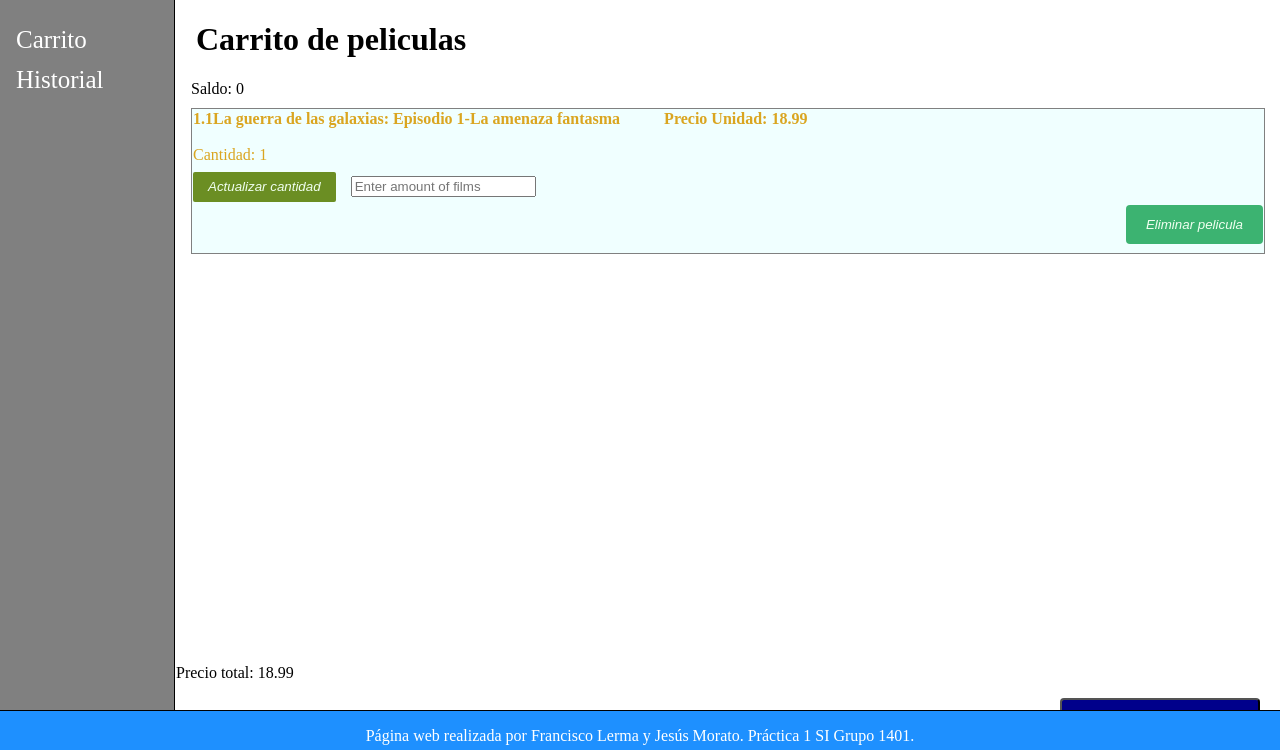
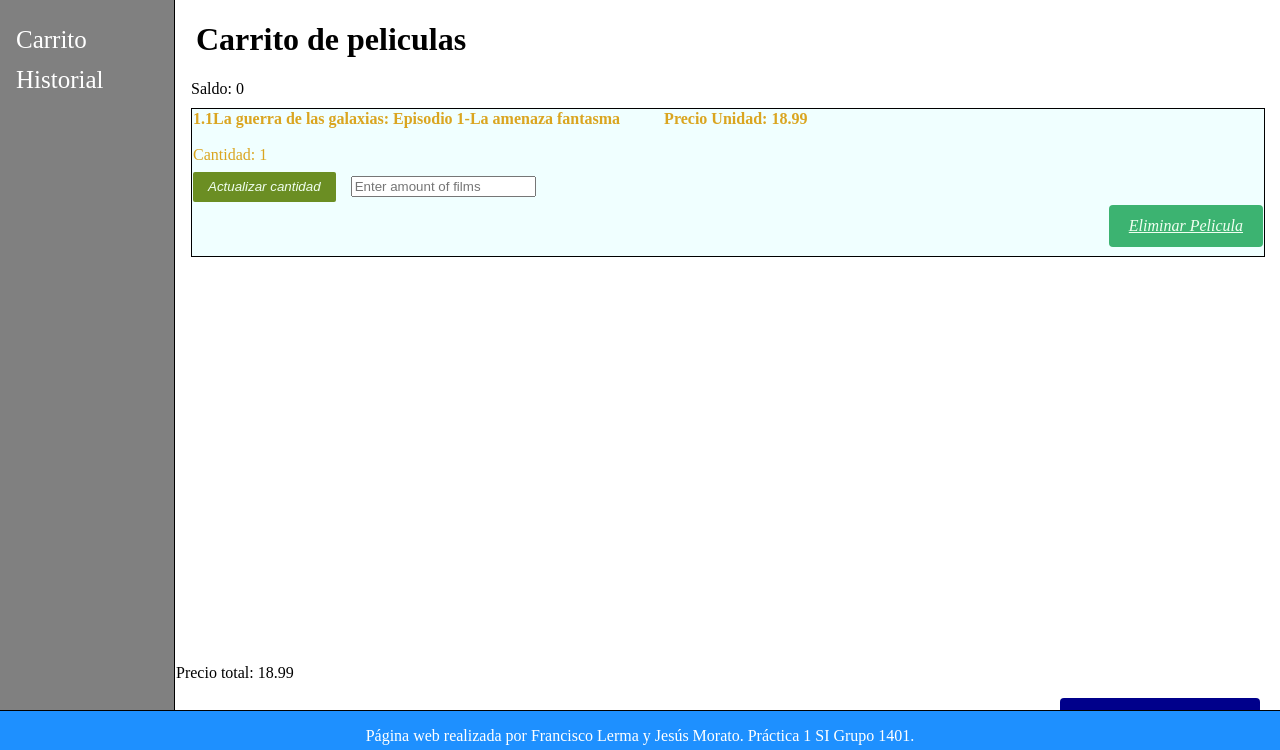
Before and after one commit to FLerma9/Practicas_SI_4_1401, a Flask app: page /add_carrito?id_pelicula=1 in a window 1280 px wide. Shown: the part 50-800 px from the top of the page. Run offline with Flask 2, Linux system fonts and the light colour scheme.

Commit message:
Subido ajaxc y JS, validador html

```diff
--- a/app/routes.py
+++ b/app/routes.py
@@ -412,3 +412,9 @@ def cambiarSaldo(cantidad):
                 line = line.replace(str(session['saldo']), str(saldo))
             sys.stdout.write(line)
         session['saldo'] = saldo
+
+@app.route('/ajaxRandom', methods=['GET', 'POST'])
+def ajaxRandom():
+    numero = random.randint(1, 100);
+    cad = '<h5> Numero de usuarios conectados en este momento: ' + str(numero) + '</h5>'
+    return cad
--- a/app/static/css/estilo.css
+++ b/app/static/css/estilo.css
@@ -47,12 +47,16 @@ body {
   border-right: 1px solid black;
 }
 
-.lateral a {
+.lateral a, .lateral div {
   padding: 6px 8px 6px 16px;
   text-decoration: none;
   font-size: 25px;
   color: white;
   display: block;
+}
+
+.lateral div {
+  font-size: 15px;
 }
 
 .lateral a:hover {
@@ -195,7 +199,7 @@ div.pelicula img:hover {
   width: 50%;
 }
 
-.list-form input[type=submit] {
+.list-form a {
   background-color: darkblue;
   color: honeydew;
   list-style-type: Arial;
@@ -210,11 +214,6 @@ div.pelicula img:hover {
 
 .list-form li{
   margin: 10px;
-}
-
-.list-form input[type=submit]:hover {
-  background-color: slateblue;
-  color: red;
 }
 
 .list-form img {
@@ -238,7 +237,7 @@ div.pelicula img:hover {
     border-collapse: collapse;
 }
 
-#EliminarPel {
+.EliminarPel {
   float: right;
   background-color: mediumseagreen;
   color: honeydew;
@@ -250,7 +249,7 @@ div.pelicula img:hover {
   border-radius: 4px;
 }
 
-#ActCant {
+.ActCant {
   widtituloth: 155px;
   height: 30px;
   float: left;
@@ -264,7 +263,7 @@ div.pelicula img:hover {
   border-radius: 2px;
 }
 
-.carrito_button input[type=submit] {
+.carrito_button a{
   width: 200px;
   height: auto;
   background-color: darkblue;
@@ -275,11 +274,7 @@ div.pelicula img:hover {
   border-radius: 4px;
   float: right;
   margin-right: 20px;
-}
-
-.carrito_button input[type=submit]:hover {
-  background-color: slateblue;
-  color: red;
+  text-align: center;
 }
 
 
@@ -345,3 +340,12 @@ div.pelicula img:hover {
   background-color: red;
   color: white;
 }
+
+.tabla_pedido {
+  border: 1px solid black;
+  border-collapse: collapse;
+}
+
+.tabla_pedido tr{
+  border: 1px solid black;
+}
--- /dev/null
+++ b/app/static/js/ajax.js
@@ -0,0 +1,3 @@
+setInterval(function(){
+    $("#numberUsers").load("/ajaxRandom");
+}, 3000);
--- a/app/templates/base.html
+++ b/app/templates/base.html
@@ -9,7 +9,8 @@
   <script src="https://ajax.googleapis.com/ajax/libs/jquery/3.5.1/jquery.min.js"></script>
   <script src="{{ url_for('static', filename='js/historial-toggle.js') }}"></script>
   <script src="{{ url_for('static', filename='js/password-strength.js') }}"></script>
-  <script type = "text/javascript" src="{{ url_for('static', filename='js/register.js') }}"></script>
+  <script src="{{ url_for('static', filename='js/register.js') }}"></script>
+  <script src="{{ url_for('static', filename='js/ajax.js') }}"></script>
 </head>
 
 <body>
@@ -27,6 +28,7 @@
 <div class="lateral">
   <a href="{{ url_for('carrito') }}">Carrito</a>
   <a href="{{ url_for('historial') }}">Historial</a>
+  <div id="numberUsers"></div>
 </div>
 
 <div class="foot">
--- a/app/templates/carrito.html
+++ b/app/templates/carrito.html
@@ -13,21 +13,21 @@
 
 <div class="div1">
   Saldo: {{saldo}}
-  <table border="1">
+  <table class="tabla_pedido">
     {% for movie in carrito_movies %}
     <tr>
       <td>
-        <strong>1.{{movie.titulo }} &nbsp;&nbsp;&nbsp;&nbsp;&nbsp;&nbsp;&nbsp;&nbsp;&nbsp Precio Unidad: {{movie.precio}}</strong><br><br>
+        <strong>1.{{movie.titulo }} &nbsp;&nbsp;&nbsp;&nbsp;&nbsp;&nbsp;&nbsp;&nbsp;&nbsp; Precio Unidad: {{movie.precio}}</strong><br><br>
         Cantidad: {{movie.cantidad}}
         <br>
         <div class = buttons_carr>
         <form method="post" action="{{url_for('act_carrito', id_pelicula = movie.id)}}">
-            <input name="saldo" type="number" placeholder="Enter amount of films" pattern = "/d+" min="1" step="1">
-            <input name="cant" type="submit" id="ActCant" value="Actualizar cantidad">
+            <input name="saldo" type="number" placeholder="Enter amount of films" min="1" step="1">
+            <input name="cant" type="submit" class="ActCant" value="Actualizar cantidad">
         </form>
         </div>
-      <a href="{{ url_for('remv_carrito', id_pelicula = movie.id) }}">
-          <input type="submit" id="EliminarPel" value="Eliminar pelicula">
+      <a href="{{ url_for('remv_carrito', id_pelicula = movie.id) }}" class="EliminarPel">
+        Eliminar Pelicula
       </a>
       </td>
     </tr>
@@ -38,7 +38,7 @@
 <div class="carrito_button">
   <p>Precio total: {{ precio }}</p>
   <a href="{{ url_for('comp_carrito') }}">
-    <input type="submit" value="Comprar">
+    Comprar
   </a>
   <div>
     {{ mensaje }}
--- a/app/templates/historial.html
+++ b/app/templates/historial.html
@@ -10,7 +10,7 @@
     <h3> Saldo total: {{ saldo }}€ </h3>
     <form action="{{ url_for('add_saldo') }}" method="post" class="historial-form">
       <label for="saldo"><b>Add cash €: </b></label>
-      <input name="saldo" type="number" placeholder="Enter amount in euros" min="0" step="1">
+      <input name="saldo" id="saldo" type="number" placeholder="Enter amount in euros" min="0" step="1">
       <input type="submit" value="Add cash to account"><br><br>
     </form>
   {% endif %}
--- a/app/templates/index.html
+++ b/app/templates/index.html
@@ -11,7 +11,7 @@
     <input type="text" id="busqueda" name="busqueda" maxlength="50" placeholder="Search..">
     <label for="categoria">Filtrar por categoría:</label>
     <select id="categoria" name="categoria">
-      <option value=""></option>
+      <option value="">--</option>
       {% for categoria in categorias %}
       <option value="{{ categoria }}">{{ categoria }}</option>
       {% endfor %}
--- a/app/templates/login.html
+++ b/app/templates/login.html
@@ -10,12 +10,12 @@
 <form action="{{ url_for('login') }}" method="post" class="login-form">
   <label for="username"><b>Username: </b></label>
   {% if user %}
-  <input name="username" type="text" value="{{ user }}"><br>
+  <input name="username" id="username" type="text" value="{{ user }}"><br>
   {% else %}
-  <input name="username" type="text" placeholder="Enter username (Only alphanumerical, no special characters)"><br>
+  <input name="username" id ="username" type="text" placeholder="Enter username (Only alphanumerical, no special characters)"><br>
   {% endif %}
   <label for="password"><b>Password: </b></label>
-  <input name="password" type="password" placeholder="Enter password"><br>
+  <input name="password" id="password" type="password" placeholder="Enter password"><br>
   <input type="submit" value="Login">
 </form>
 {% if msg %}
```
Also changed, not shown: app/static/js/password-strength.js (+31 -0 lines), app/templates/details.html (+6 -7 lines), app/templates/register.html (+9 -8 lines).
